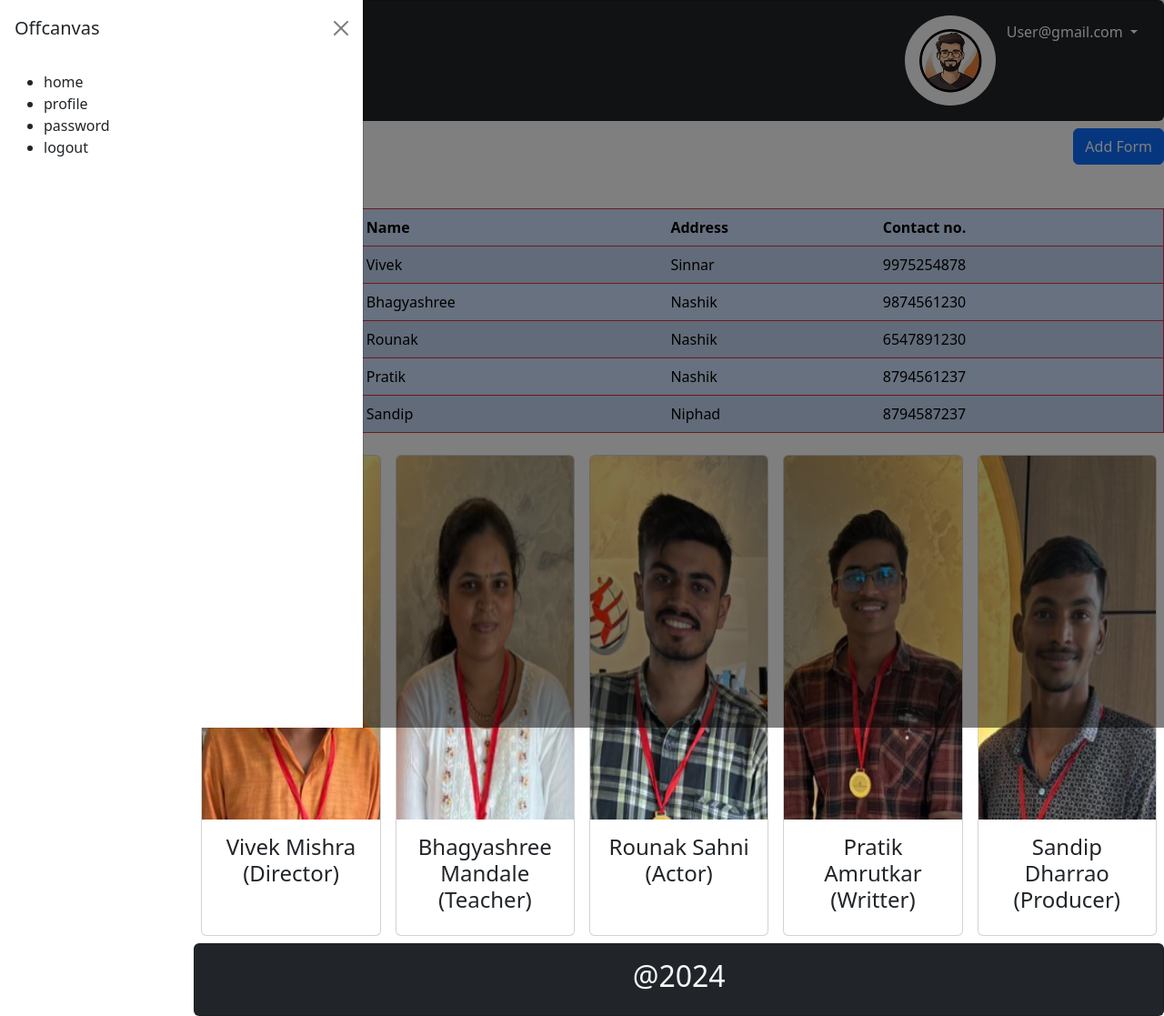
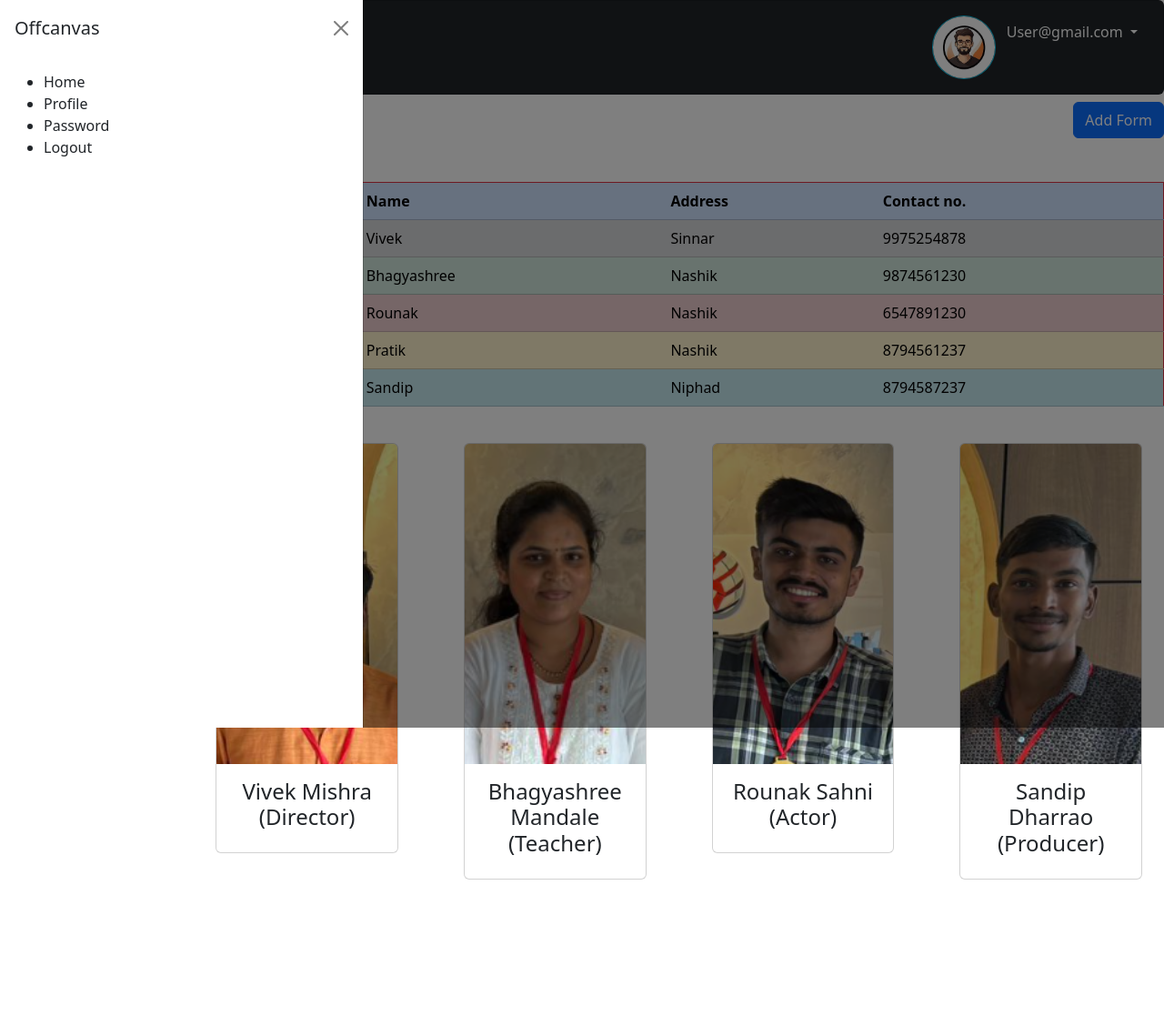
Before and after one commit to vivekmishra22/DashBoard, a plain HTML site: page index.html in a window 1280 px wide. Shown: the whole page at 91% size. After the commit the page ends 991 px from the top, so only its background shows below. Drawn offline with nearby package versions, Linux system fonts and the light colour scheme.

Commit message:
second commit

```diff
--- a/index.html
+++ b/index.html
@@ -1,31 +1,42 @@
 <!DOCTYPE html>
 <html lang="en">
-
   <head>
-    <meta charset="UTF-8">
-    <meta name="viewport" content="width=device-width, initial-scale=1.0">
+    <meta charset="UTF-8" />
+    <meta name="viewport" content="width=device-width, initial-scale=1.0" />
     <title>DashBoard</title>
-    <link href="https://cdn.jsdelivr.net/npm/bootstrap@5.3.3/dist/css/bootstrap.min.css" rel="stylesheet"
-        integrity="sha384-QWTKZyjpPEjISv5WaRU9OFeRpok6YctnYmDr5pNlyT2bRjXh0JMhjY6hW+ALEwIH" crossorigin="anonymous">
+    <link
+      href="https://cdn.jsdelivr.net/npm/bootstrap@5.3.3/dist/css/bootstrap.min.css"
+      rel="stylesheet"
+      integrity="sha384-QWTKZyjpPEjISv5WaRU9OFeRpok6YctnYmDr5pNlyT2bRjXh0JMhjY6hW+ALEwIH"
+      crossorigin="anonymous"
+    />
   </head>
 
   <body>
-
     <div class="container-fluid">
       <div class="row">
         <div class="col-md-2">
-                <div class="offcanvas offcanvas-start show" tabindex="-1" id="offcanvas"
-                    aria-labelledby="offcanvasLabel">
+          <div
+            class="offcanvas offcanvas-start show"
+            tabindex="-1"
+            id="offcanvas"
+            aria-labelledby="offcanvasLabel"
+          >
             <div class="offcanvas-header">
               <h5 class="offcanvas-title" id="offcanvasLabel">Offcanvas</h5>
-                        <button type="button" class="btn-close" data-bs-dismiss="offcanvas" aria-label="Close"></button>
+              <button
+                type="button"
+                class="btn-close"
+                data-bs-dismiss="offcanvas"
+                aria-label="Close"
+              ></button>
             </div>
             <div class="offcanvas-body">
               <ul>
-                            <li>home</li>
-                            <li>profile</li>
-                            <li>password</li>
-                            <li>logout</li>
+                <li>Home</li>
+                <li>Profile</li>
+                <li>Password</li>
+                <li>Logout</li>
               </ul>
             </div>
           </div>
@@ -33,19 +44,21 @@
         <div class="col-md-10 p-0">
           <div class="card bg-dark">
             <div class="card-body d-flex justify-content-end">
-                        <div>
-                            <img class="rounded-circle" src="/images/profile.jpg" width="100px">
-                        </div>
+              <img class="border border-info rounded-circle" src="images/profile.jpg" width="70px" alt="" />
               <div class="dropdown">
-                            <button class="btn btn-secondary dropdown-toggle bg-transparent border border-0"
-                                type="button" data-bs-toggle="dropdown" aria-expanded="false">
+                <button
+                  class="btn btn-secondary dropdown-toggle bg-transparent border border-0"
+                  type="button"
+                  data-bs-toggle="dropdown"
+                  aria-expanded="false"
+                >
                   User@gmail.com
                 </button>
                 <ul class="dropdown-menu">
-                                <li><a class="dropdown-item" href="#">home</a></li>
-                                <li><a class="dropdown-item" href="#">profile</a></li>
-                                <li><a class="dropdown-item" href="#">password</a></li>
-                                <li><a class="dropdown-item" href="#">logout</a></li>
+                  <li><a class="dropdown-item" href="#">Home</a></li>
+                  <li><a class="dropdown-item" href="#">Profile</a></li>
+                  <li><a class="dropdown-item" href="#">Password</a></li>
+                  <li><a class="dropdown-item" href="#">Logout</a></li>
                 </ul>
               </div>
             </div>
@@ -61,65 +74,91 @@
             </nav>
 
             <!-- Button trigger modal -->
-                    <button type="button" class="btn btn-primary" data-bs-toggle="modal" data-bs-target="#exampleModal">
+            <button
+              type="button"
+              class="btn btn-primary"
+              data-bs-toggle="modal"
+              data-bs-target="#exampleModal"
+            >
               Add Form
             </button>
 
             <!-- Modal -->
-                    <div class="modal fade" id="exampleModal" tabindex="-1" aria-labelledby="exampleModalLabel"
-                        aria-hidden="true">
+            <div
+              class="modal fade"
+              id="exampleModal"
+              tabindex="-1"
+              aria-labelledby="exampleModalLabel"
+              aria-hidden="true"
+            >
               <div class="modal-dialog">
                 <div class="modal-content">
                   <div class="modal-header">
-                                    <h1 class="modal-title fs-5" id="exampleModalLabel">Modal title</h1>
-                                    <button type="button" class="btn-close" data-bs-dismiss="modal"
-                                        aria-label="Close"></button>
+                    <h1 class="modal-title fs-5" id="exampleModalLabel">
+                      Modal title
+                    </h1>
+                    <button
+                      type="button"
+                      class="btn-close"
+                      data-bs-dismiss="modal"
+                      aria-label="Close"
+                    ></button>
                   </div>
                   <div class="modal-body">
-                                    ...
+                    <form action=""></form>
                   </div>
                   <div class="modal-footer">
-                                    <button type="button" class="btn btn-secondary" data-bs-dismiss="modal">Close</button>
-                                    <button type="button" class="btn btn-primary">Save changes</button>
+                    <button
+                      type="button"
+                      class="btn btn-secondary"
+                      data-bs-dismiss="modal"
+                    >
+                      Close
+                    </button>
+                    <button type="button" class="btn btn-primary">
+                      Save changes
+                    </button>
                   </div>
                 </div>
               </div>
             </div>
           </div>
 
-                <table class="table table-primary border border-danger table-striped table-hover mt-5">
-                    <thead>
+          <table
+            class="table border border-danger table-striped table-hover mt-5"
+          >
+            <thead class="table-primary">
               <th>Sr no.</th>
               <th>Name</th>
               <th>Address</th>
               <th>Contact no.</th>
             </thead>
             <tbody>
-                        <tr>
+              <tr class="table-secondary">
                 <td>1</td>
                 <td>Vivek</td>
                 <td>Sinnar</td>
                 <td>9975254878</td>
               </tr>
-                        <tr>
+              <tr class="table-success">
                 <td>2</td>
                 <td>Bhagyashree</td>
                 <td>Nashik</td>
                 <td>9874561230</td>
               </tr>
-                        <tr>
+              <tr class="table-danger">
                 <td>3</td>
                 <td>Rounak</td>
                 <td>Nashik</td>
                 <td>6547891230</td>
               </tr>
-                        <tr>
+              <tr class="table-warning">
                 <td>4</td>
                 <td>Pratik</td>
                 <td>Nashik</td>
                 <td>8794561237</td>
               </tr>
-                        <tr>
+              <tr class="table-info">
                 <td>5</td>
                 <td>Sandip</td>
                 <td>Niphad</td>
@@ -128,32 +167,33 @@
             </tbody>
           </table>
 
-                    <div class="custom-card d-flex text-center">
-                        <div class="card m-2" style="width: 18rem;">
+          <!-- <div class="custom-card d-flex text-center">
+
+                        <div class="card m-4" style="width: 18rem;">
                             <img src="images/Vivek.png" class="card-img-top" height="400px" alt="...">
                             <div class="card-body">
                                 <p class="h4">Vivek Mishra <br> (Director)</p>
                             </div>
                         </div>
-                        <div class="card m-2" style="width: 18rem;">
+                        <div class="card m-4" style="width: 18rem;">
                             <img src="images/Bhagyashree.png" class="card-img-top" height="400px" alt="...">
                             <div class="card-body">
                                 <p class="h4">Bhagyashree Mandale <br> (Teacher)</p>
                             </div>
                         </div>
-                        <div class="card m-2" style="width: 18rem;">
+                        <div class="card m-4" style="width: 18rem;">
                             <img src="images/Rounak.png" class="card-img-top" height="400px" alt="...">
                             <div class="card-body">
                               <p class="h4">Rounak Sahni <br> (Actor)</p>
                             </div>
                           </div>
-                          <div class="card m-2" style="width: 18rem;">
+                          <div class="card m-4" style="width: 18rem;">
                             <img src="images/pratik.png" class="card-img-top" height="400px" alt="...">
                             <div class="card-body">
                               <p class="h4">Pratik Amrutkar <br> (Writter)</p>
                             </div>
                           </div>
-                          <div class="card m-2" style="width: 18rem;">
+                          <div class="card m-4" style="width: 18rem;">
                             <img src="images/Sandip.png" class="card-img-top" height="400px" alt="...">
                             <div class="card-body">
                               <p class="h4">Sandip Dharrao <br> (Producer)</p>
@@ -165,19 +205,88 @@
                         <div class="card-body">
                             <h2 class="text-light text-center">@2024</h2>
                         </div>
+                    </div> -->
+
+          <div class="row text-center">
+            <div class="col-lg-3 col-md-4 col-sm-6">
+              <div class="card m-4">
+                <img
+                  src="images/Vivek.png"
+                  class="card-img-top img-fluid h-5"
+                  alt="Vivek Mishra"
+                  style="height: 22rem; object-fit: cover"
+                />
+                <div class="card-body">
+                  <p class="h4">
+                    Vivek Mishra <br />
+                    (Director)
+                  </p>
                 </div>
-
+              </div>
+            </div>
+            <div class="col-lg-3 col-md-4 col-sm-6">
+              <div class="card m-4">
+                <img
+                  src="images/Bhagyashree.png"
+                  class="card-img-top img-fluid"
+                  alt="Bhagyashree Mandale"
+                  style="height: 22rem; object-fit: cover"
+                />
+                <div class="card-body">
+                  <p class="h4">
+                    Bhagyashree Mandale <br />
+                    (Teacher)
+                  </p>
+                </div>
+              </div>
+            </div>
+            <div class="col-lg-3 col-md-4 col-sm-6">
+              <div class="card m-4">
+                <img
+                  src="images/Rounak.png"
+                  class="card-img-top img-fluid"
+                  alt="Rounak Sahni"
+                  style="height: 22rem; object-fit: cover"
+                />
+                <div class="card-body">
+                  <p class="h4">
+                    Rounak Sahni <br />
+                    (Actor)
+                  </p>
                 </div>
               </div>
             </div>
 
+            <div class="col-lg-3 col-md-4 col-sm-6">
+              <div class="card m-4">
+                <img
+                  src="images/Sandip.png"
+                  class="card-img-top img-fluid"
+                  alt="Sandip Dharrao"
+                  style="height: 22rem; object-fit: cover"
+                />
+                <div class="card-body">
+                  <p class="h4">
+                    Sandip Dharrao <br />
+                    (Producer)
+                  </p>
+                </div>
+              </div>
+            </div>
+          </div>
+        </div>
+      </div>
+    </div>
 
-    <script src="https://cdn.jsdelivr.net/npm/@popperjs/core@2.11.8/dist/umd/popper.min.js"
+    <script
+      src="https://cdn.jsdelivr.net/npm/@popperjs/core@2.11.8/dist/umd/popper.min.js"
       integrity="sha384-I7E8VVD/ismYTF4hNIPjVp/Zjvgyol6VFvRkX/vR+Vc4jQkC+hVqc2pM8ODewa9r"
-        crossorigin="anonymous"></script>
-    <script src="https://cdn.jsdelivr.net/npm/bootstrap@5.3.3/dist/js/bootstrap.min.js"
+      crossorigin="anonymous"
+    ></script>
+    <script
+      src="https://cdn.jsdelivr.net/npm/bootstrap@5.3.3/dist/js/bootstrap.min.js"
       integrity="sha384-0pUGZvbkm6XF6gxjEnlmuGrJXVbNuzT9qBBavbLwCsOGabYfZo0T0to5eqruptLy"
-        crossorigin="anonymous"></script>
+      crossorigin="anonymous"
+    ></script>
   </body>
-
 </html>
```
Lines whose indentation alone changed are shown as unchanged.
